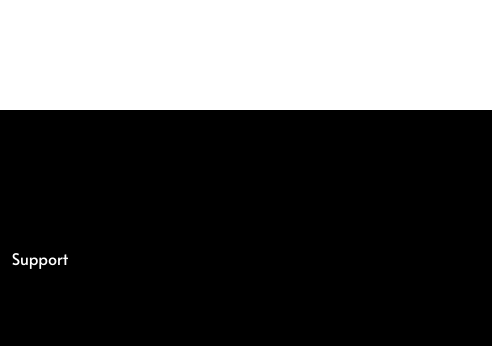
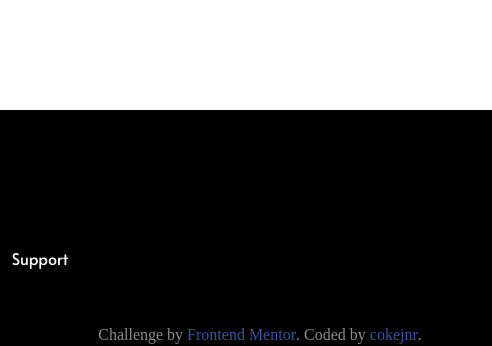
Before and after one commit to Cokejnr7/loop-studios, a plain HTML site: page index.html in a window 1280 px wide. Shown: the part 2335-2681 px from the top of the page, 380-872 px from the left. Drawn offline with Linux system fonts and the light colour scheme.

Commit message:
styled attribution

```diff
--- a/index.css
+++ b/index.css
@@ -391,6 +391,7 @@ button:hover{
 footer{
     background-color: var(--Black);
     padding: 10vh 0px;
+    position: relative;
 }
 
 .footer-content{
--- a/index.html
+++ b/index.html
@@ -25,7 +25,12 @@
     <!-- Feel free to remove these styles or customise in your own stylesheet 👍 -->
     <style>
       .attribution {
-        font-size: 11px;
+        position: absolute;
+        left: 50%;
+        bottom: 5px;
+        transform: translateX(-50%);
+        font-size: 1rem;
+        color: hsl(0, 0%, 55%) !important;
         text-align: center;
       }
       .attribution a {
@@ -205,18 +210,21 @@
         </div>
 
       </div>
+
+      <div class="attribution container">
+        Challenge by
+        <a href="https://www.frontendmentor.io?ref=challenge" target="_blank"
+          >Frontend Mentor</a
+        >. Coded by <a href="#">cokejnr</a>.
+      </div>
+
     </footer>
 
 <!--
       About Careers Events Products Support © 2021
     Loopstudios. All rights reserved. -->
 
-    <!-- <div class="attribution">
-      Challenge by
-      <a href="https://www.frontendmentor.io?ref=challenge" target="_blank"
-        >Frontend Mentor</a
-      >. Coded by <a href="#">Your Name Here</a>.
-    </div> -->
+
 
     <script src="index.js"></script>
   </body>
```
